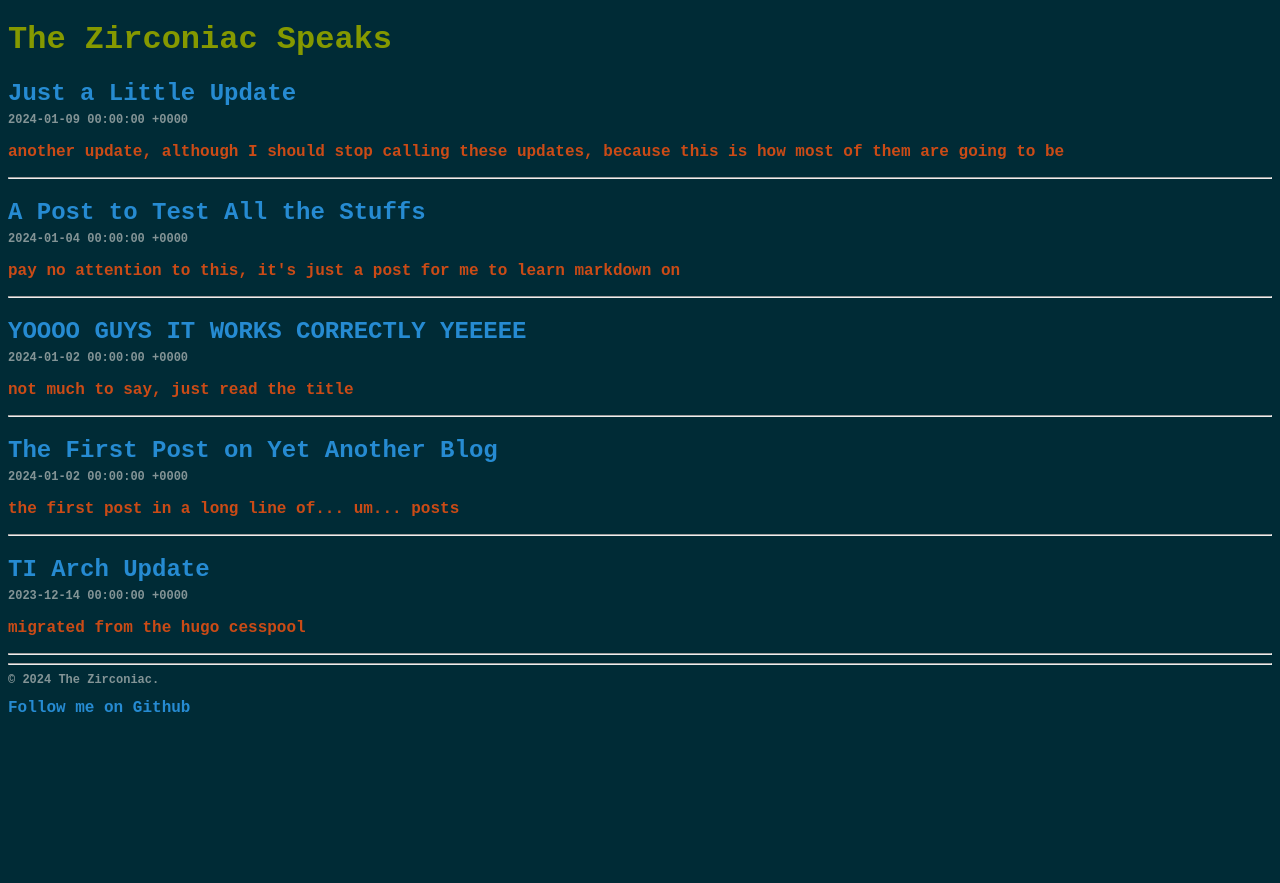
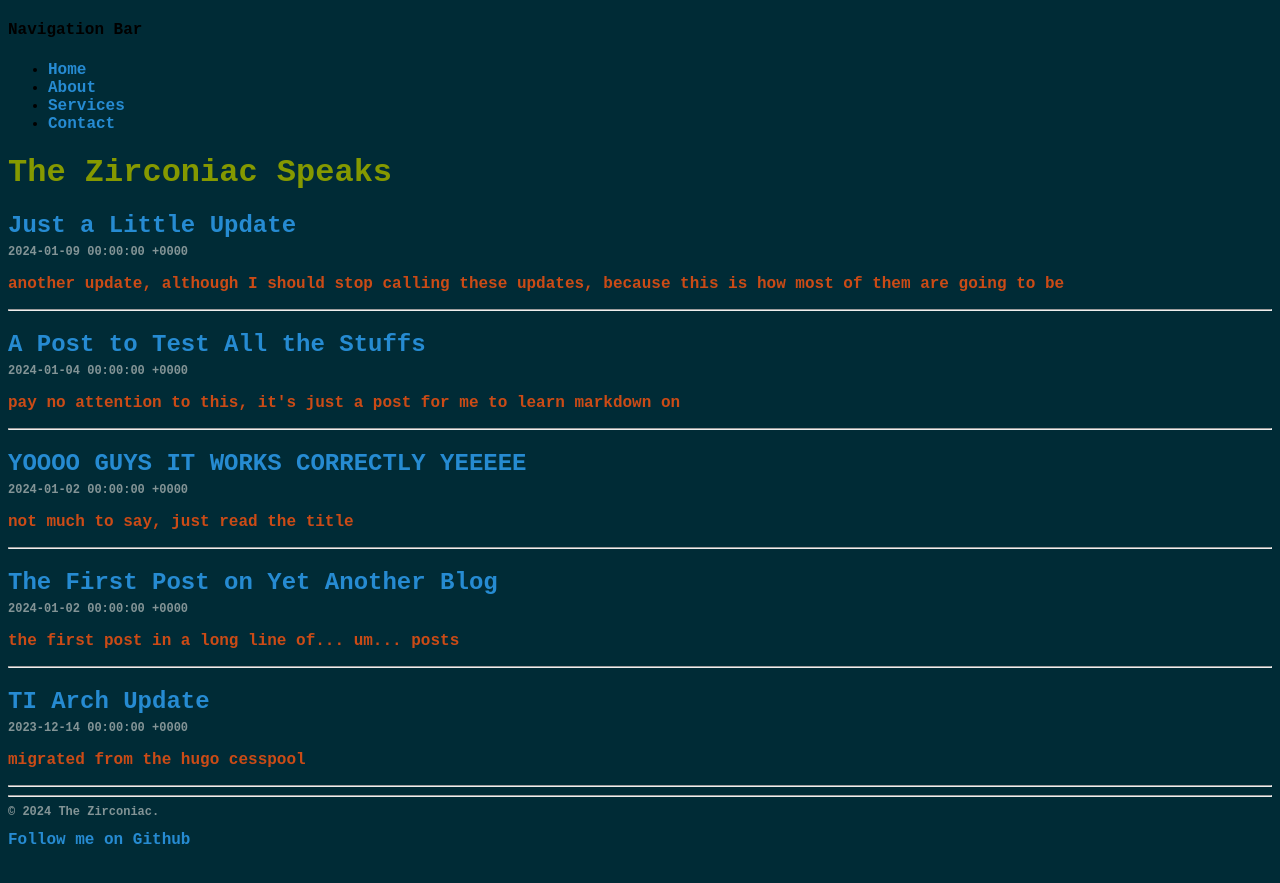
Before and after one commit to ZirconiaCubed3v2/ZirconiaCubed3v2.github.io, a Jekyll site: the page built from index.html, in a window 1280 px wide. Shown: the top 883 px of the page. Built offline with Jekyll 4.4.1, drawn with Linux system fonts in a browser that asks for light colours; some web fonts are replaced; the list of posts is cut into pages by our own code.

Commit message:
trying out some navbar stuff

```diff
--- a/_layouts/default.html
+++ b/_layouts/default.html
@@ -11,8 +11,24 @@
     <link rel="preconnect" href="https://fonts.googleapis.com">
     <link rel="preconnect" href="https://fonts.gstatic.com" crossorigin>
     <link href="https://fonts.googleapis.com/css2?family=Zeyada&display=swap" rel="stylesheet">
+    <p>
   </head>
   <body>
+
+
+      <nav>
+      <div class="heading">
+        <h4>Navigation Bar</h4>
+      </div>
+      <ul class="nav-links">
+        <li><a class="active" href="index.html">Home</a></li>
+        <li><a href="pages/about.html">About</a></li>
+        <li><a href="pages/services.html">Services</a></li>
+        <li><a href="pages/contact.html">Contact</a></li>
+      </ul>
+    </nav>
+
+
       <h1><a id="sitetitle" href="/">{{ site.name }}</a></h1>
 
       {{ content }}
```
